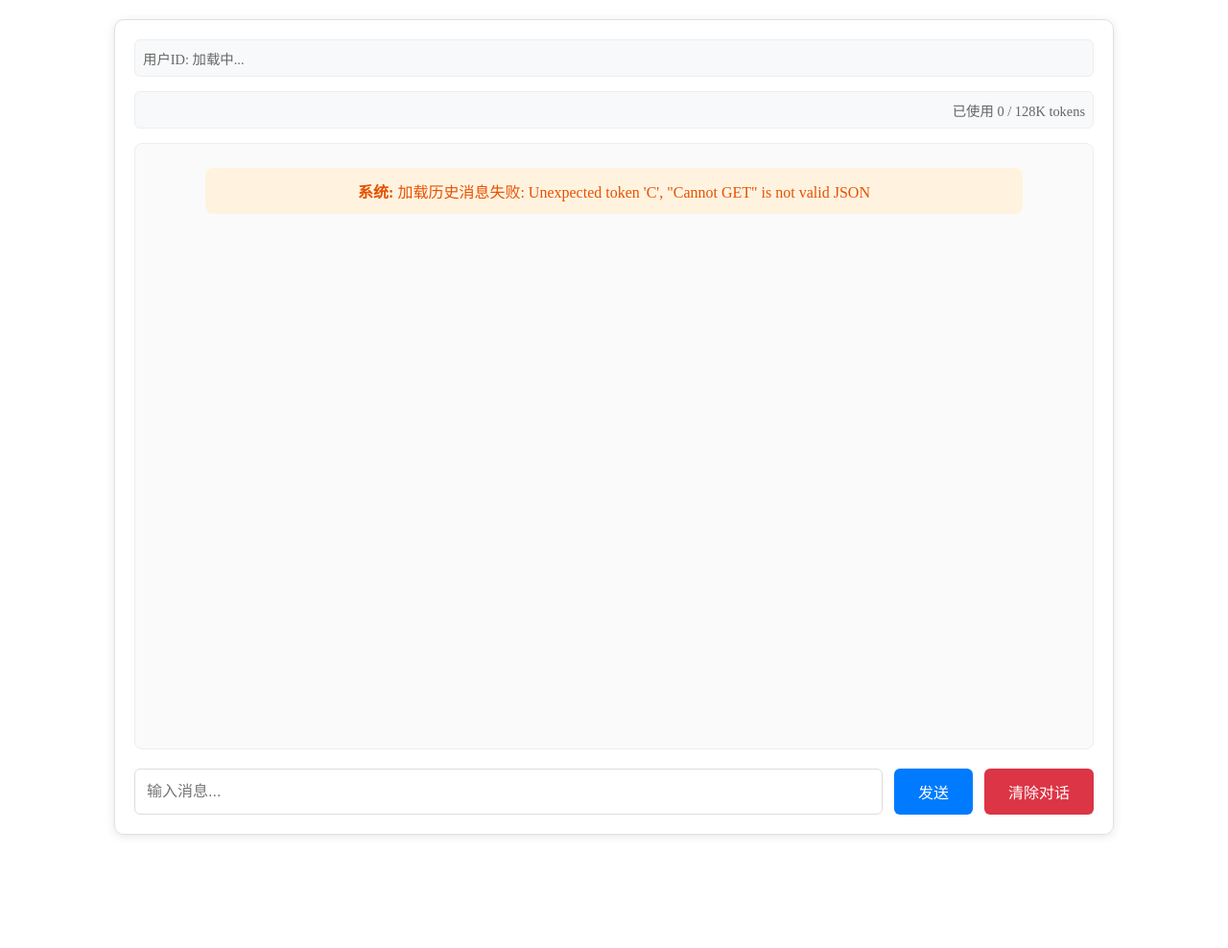
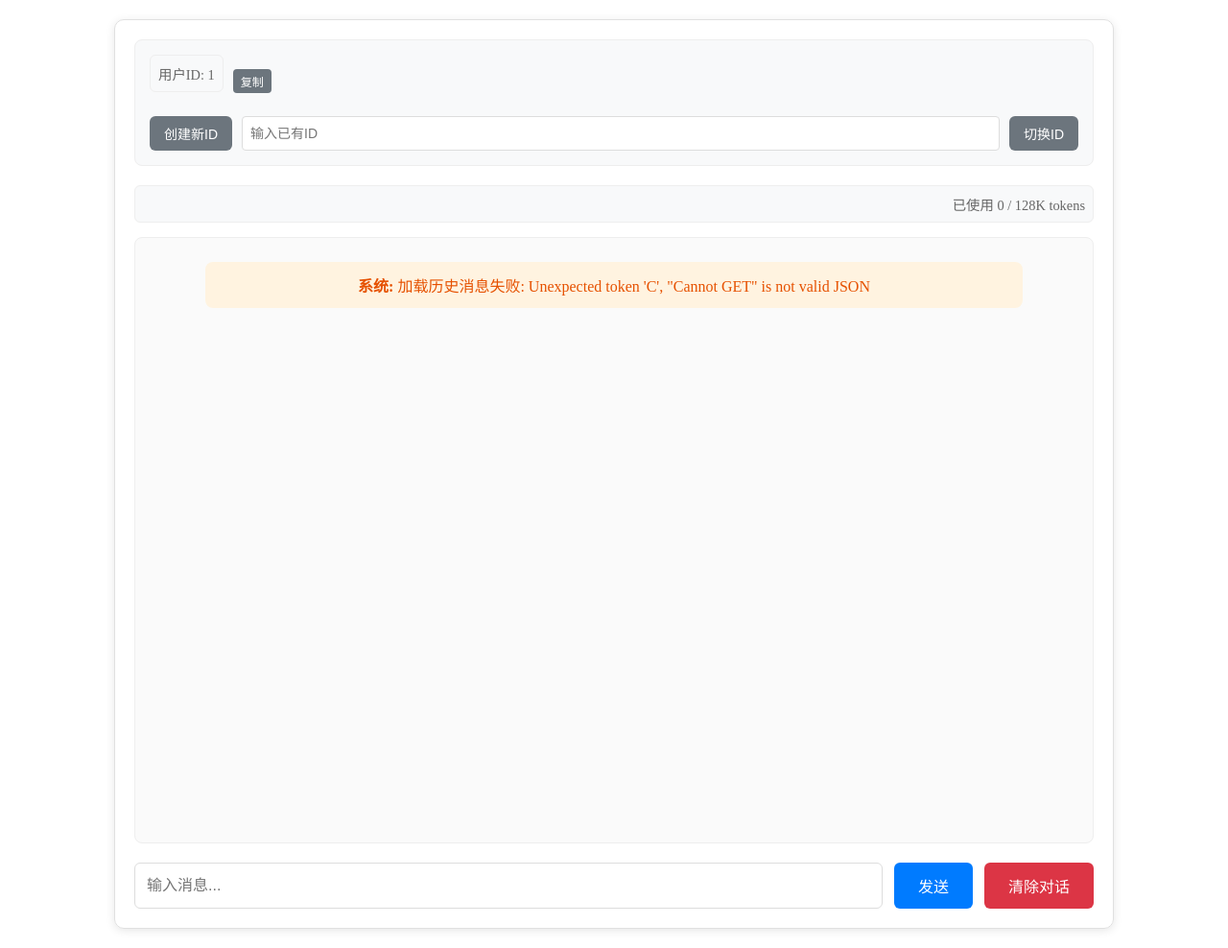
Before and after one commit to maye08/ai_bot, a Flask app: page / in a window 1280 px wide. Shown: the whole page at 96% size. Before the commit the page ends 872 px from the top, so only its background shows below. Run offline with Flask 3, Linux system fonts and the light colour scheme; the visitor is signed in with stand-in values (Sample User, id 1).

Commit message:
add count id create and switch

```diff
--- a/chat_app/app.py
+++ b/chat_app/app.py
@@ -80,20 +80,12 @@ class ChatHistory(db.Model):
 
 @app.before_request
 def before_request():
-    """请求预处理：确保用户会话存在"""
+    """请求预处理：检查会话是否过期"""
+    if request.endpoint in ['static', 'check_session', 'create_id', 'switch_id']:
+        return
+
     if 'user_id' not in session:
-        session.permanent = True
-        session['user_id'] = str(uuid.uuid4())
-        chat_history = ChatHistory(
-            user_id=session['user_id'],
-            messages=[SYSTEM_MESSAGE]
-        )
-        try:
-            db.session.add(chat_history)
-            db.session.commit()
-        except Exception as e:
-            db.session.rollback()
-            logger.error(f"Error creating chat history: {str(e)}")
+        return jsonify({"error": "请先创建或切换到有效的用户ID"}), 401
 
 @app.route('/')
 def home():
@@ -195,6 +187,47 @@ def get_chat_history():
         logger.error(f"Error getting chat history: {str(e)}")
         return jsonify({"error": f"服务器错误: {str(e)}"}), 500
 
+@app.route('/check_session')
+def check_session():
+    """检查当前会话状态"""
+    user_id = session.get('user_id')
+    return jsonify({"user_id": user_id})
+
+@app.route('/create_id', methods=['POST'])
+def create_id():
+    """创建新的用户ID"""
+    new_user_id = str(uuid.uuid4())
+    session['user_id'] = new_user_id
+
+    # 创建新的聊天历史
+    chat_history = ChatHistory(
+        user_id=new_user_id,
+        messages=[SYSTEM_MESSAGE]
+    )
+    try:
+        db.session.add(chat_history)
+        db.session.commit()
+        return jsonify({"user_id": new_user_id})
+    except Exception as e:
+        db.session.rollback()
+        logger.error(f"Error creating chat history: {str(e)}")
+        return jsonify({"error": "创建聊天历史失败"}), 500
+
+@app.route('/switch_id', methods=['POST'])
+def switch_id():
+    """切换到已有的用户ID"""
+    new_id = request.json.get('user_id')
+    if not new_id:
+        return jsonify({"error": "未提供用户ID"}), 400
+
+    # 检查ID是否存在
+    chat_history = ChatHistory.query.filter_by(user_id=new_id).first()
+    if not chat_history:
+        return jsonify({"error": "ID不存在"}), 404
+
+    session['user_id'] = new_id
+    return jsonify({"user_id": new_id})
+
 if __name__ == '__main__':
     with app.app_context():
         db.create_all()
--- a/chat_app/static/style.css
+++ b/chat_app/static/style.css
@@ -110,3 +110,60 @@ button.clear:hover {
     border: 1px solid #eee;
     display: block;
 }
+
+.id-management {
+    margin-bottom: 20px;
+    padding: 15px;
+    background-color: #f8f9fa;
+    border-radius: 8px;
+    border: 1px solid #eee;
+}
+
+.id-controls {
+    display: flex;
+    gap: 10px;
+    margin-top: 10px;
+}
+
+#id-input {
+    flex: 1;
+    padding: 8px;
+    border: 1px solid #ddd;
+    border-radius: 4px;
+    font-size: 14px;
+}
+
+button.secondary {
+    background-color: #6c757d;
+    padding: 8px 15px;
+    font-size: 14px;
+}
+
+button.secondary:hover {
+    background-color: #5a6268;
+}
+
+input:disabled, button:disabled {
+    opacity: 0.6;
+    cursor: not-allowed;
+}
+
+.user-info-container {
+    display: flex;
+    align-items: center;
+    gap: 10px;
+}
+
+.copy-button {
+    padding: 4px 8px;
+    font-size: 12px;
+    background-color: #6c757d;
+    color: white;
+    border: none;
+    border-radius: 4px;
+    cursor: pointer;
+}
+
+.copy-button:hover {
+    background-color: #5a6268;
+}
--- a/chat_app/templates/chat.html
+++ b/chat_app/templates/chat.html
@@ -8,13 +8,23 @@
 </head>
 <body>
     <div class="chat-container">
-        <div class="user-info" id="user-info">用户ID: 加载中...</div>
+        <div class="id-management">
+            <div class="user-info-container">
+                <div class="user-info" id="user-info">用户ID: 未登录</div>
+                <button onclick="copyUserId()" class="copy-button" title="复制ID">复制</button>
+            </div>
+            <div class="id-controls">
+                <button onclick="createNewId()" class="secondary">创建新ID</button>
+                <input type="text" id="id-input" placeholder="输入已有ID">
+                <button onclick="switchId()" class="secondary">切换ID</button>
+            </div>
+        </div>
         <div class="token-info" id="token-info">已使用 0 / 128K tokens</div>
         <div id="chat-messages"></div>
         <div class="input-container">
-            <input type="text" id="user-input" placeholder="输入消息...">
-            <button onclick="sendMessage()">发送</button>
-            <button onclick="clearChat()" class="clear">清除对话</button>
+            <input type="text" id="user-input" placeholder="输入消息..." disabled>
+            <button onclick="sendMessage()" id="send-button" disabled>发送</button>
+            <button onclick="clearChat()" class="clear" id="clear-button" disabled>清除对话</button>
         </div>
     </div>
 
@@ -55,7 +65,7 @@
         }
 
         function updateUserInfo(userId) {
-            userInfo.textContent = `用户ID: ${userId.substring(0, 8)}...`;  // 只显示前8位
+            userInfo.textContent = `用户ID: ${userId}`;  // 显示完整ID
         }
 
         async function loadChatHistory() {
@@ -128,13 +138,87 @@
             }
         }
 
+        async function createNewId() {
+            try {
+                const response = await fetch('/create_id', { method: 'POST' });
+                const data = await response.json();
+
+                if (response.ok) {
+                    updateUserInfo(data.user_id);
+                    enableChat();
+                    loadChatHistory();
+                } else {
+                    appendMessage('system', '创建ID失败: ' + (data.error || '未知错误'));
+                }
+            } catch (error) {
+                console.error('Error creating ID:', error);
+                appendMessage('system', '创建ID失败: ' + error.message);
+            }
+        }
+
+        async function switchId() {
+            const idInput = document.getElementById('id-input');
+            const newId = idInput.value.trim();
+
+            if (!newId) {
+                appendMessage('system', '请输入有效的ID');
+                return;
+            }
+
+            try {
+                const response = await fetch('/switch_id', {
+                    method: 'POST',
+                    headers: { 'Content-Type': 'application/json' },
+                    body: JSON.stringify({ user_id: newId })
+                });
+                const data = await response.json();
+
+                if (response.ok) {
+                    updateUserInfo(data.user_id);
+                    enableChat();
+                    loadChatHistory();
+                    idInput.value = '';
+                } else {
+                    appendMessage('system', '切换ID失败: ' + (data.error || '未知错误'));
+                }
+            } catch (error) {
+                console.error('Error switching ID:', error);
+                appendMessage('system', '切换ID失败: ' + error.message);
+            }
+        }
+
+        function enableChat() {
+            document.getElementById('user-input').disabled = false;
+            document.getElementById('send-button').disabled = false;
+            document.getElementById('clear-button').disabled = false;
+        }
+
+        window.onload = async function() {
+            const response = await fetch('/check_session');
+            const data = await response.json();
+
+            if (data.user_id) {
+                updateUserInfo(data.user_id);
+                enableChat();
+                loadChatHistory();
+            }
+        };
+
         document.getElementById('user-input').addEventListener('keypress', function(e) {
             if (e.key === 'Enter') {
                 sendMessage();
             }
         });
 
-        window.onload = loadChatHistory;
+        function copyUserId() {
+            const userId = userInfo.textContent.replace('用户ID: ', '');
+            navigator.clipboard.writeText(userId).then(() => {
+                appendMessage('system', 'ID已复制到剪贴板');
+            }).catch(err => {
+                console.error('复制失败:', err);
+                appendMessage('system', '复制ID失败');
+            });
+        }
     </script>
 </body>
 </html>
```
Also changed, not shown: instance/chat.db.
